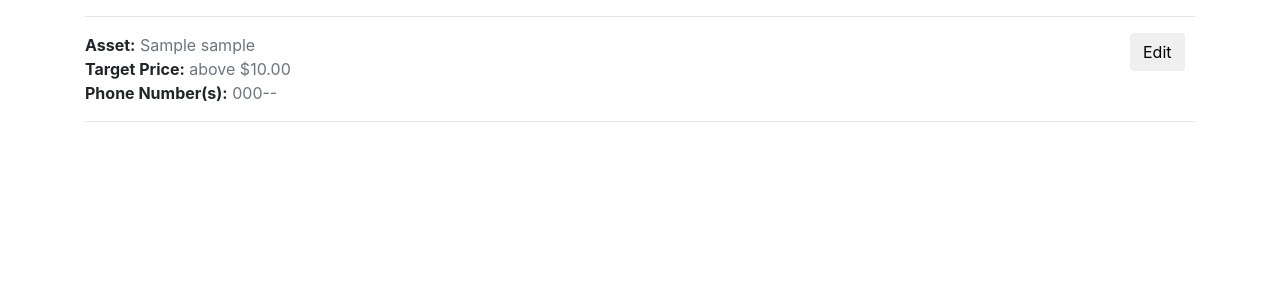
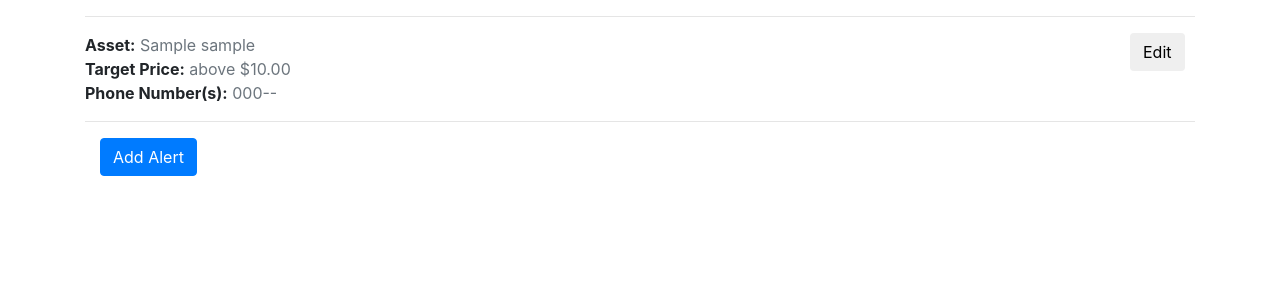
Before and after one commit to chaserileyroberts/MoonTracker, a Flask app: template moontracker/views/users/templates/manage.html in a window 1280 px wide. Shown: the part 56-356 px from the top of the page. Run offline with Flask 2, Linux system fonts and the light colour scheme; a user stored in the database is signed in; tables that the repository leaves empty hold one stand-in row (values such as "Sample post"); the template is opened without the code that fills it: values that come from a table or form of the project are taken from there, most other values are stand-ins (such as "Sample title", 1, 10 or a date in 2020); form fields are guessed from the names that the template uses; some libraries are stand-ins or nearby versions.

Commit message:
Added 'Add Alert' button

```diff
--- a/moontracker/views/users/templates/manage.html
+++ b/moontracker/views/users/templates/manage.html
@@ -37,6 +37,11 @@
             </div>
             <hr>
             {% endfor %}
+            <div class="col-md-1">
+                    <form name="addButton" method="post">
+                        <input type="button" name="edit" value="Add Alert" class="btn btn-primary" data-toggle="modal" data-target="#alert-modal" data-alert-id="-1" data-alert-symbol="" data-alert-above="" data-alert-price="" data-alert-phone-number="">
+                    </form>
+                </div>
         </div>
 
         <div id="alert-modal" class="modal fade" role="dialog">
--- a/moontracker/views/users/views.py
+++ b/moontracker/views/users/views.py
@@ -88,26 +88,36 @@ def manage_alerts():
             if current_alert is not None:
                 db.session.delete(current_alert)
                 db.session.commit()
-                del alerts[current_index]
 
         elif request.form['submit'] == 'Save Changes' and form.validate():
-            current_alert = None
-            for alert in alerts:
-                if alert.id == int(form.alert_id.data):
-                    current_alert = alert
-                    break
+            if int(form.alert_id.data) == -1:
+                print("New Alert")
+                alert = Alert(symbol=form.asset.data,
+                              price=form.target_price.data,
+                              above=form.less_more.data,
+                              phone_number=form.phone_number.data)
+                alert.user_id = current_user.id
+                db.session.merge(alert)
+                db.session.commit()
+            else:
+                current_alert = None
+                for alert in alerts:
+                    if alert.id == int(form.alert_id.data):
+                        current_alert = alert
+                        break
 
-            if current_alert is not None:
-                current_alert.phone_number = form.phone_number.data
-                current_alert.symbol = form.asset.data
-                current_alert.price = form.target_price.data
-                current_alert.above = form.less_more.data
-                db.session.merge(current_alert)
-                db.session.commit()
-                # figure out proper way to refresh
+                if current_alert is not None:
+                    current_alert.phone_number = form.phone_number.data
+                    current_alert.symbol = form.asset.data
+                    current_alert.price = form.target_price.data
+                    current_alert.above = form.less_more.data
+                    db.session.merge(current_alert)
+                    db.session.commit()
+                    # figure out proper way to refresh
         else:
             print(form.alert_id.errors)
-
+    # Fresh set of alerts
+    alerts = Alert.query.filter(Alert.user_id == current_user.id).all()
     return render_template('manage.html', alerts=alerts,
                            supported_assets=supported_assets, form=form)
 
@@ -168,4 +178,4 @@ class ManageAlertForm(Form):
         """Initialize the form."""
         super().__init__(form)
         self.alert_id.validators = [
-            validators.AnyOf([alert.id for alert in alerts])]
+            validators.AnyOf([alert.id for alert in alerts] + [-1])]
```
Also changed, not shown: tests/views/test_users_manage_alerts.py (+27 -13 lines).
